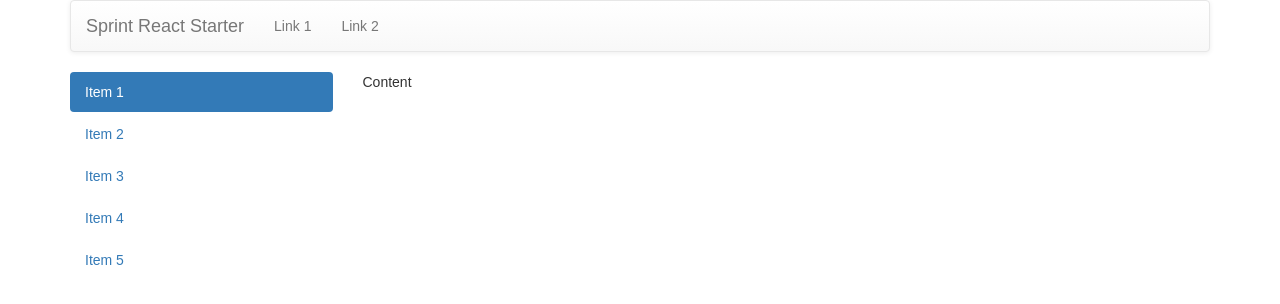
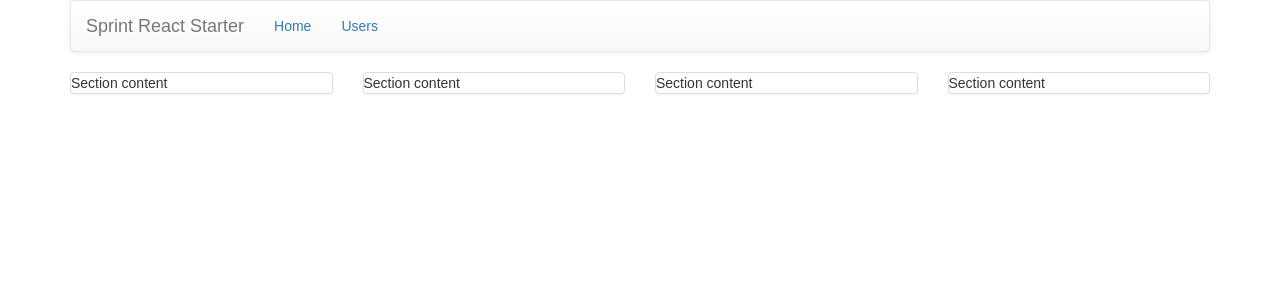
Before and after one commit to aabarmin/spring-react-starter, a React (Create React App) app in the folder frontend/: page / in a window 1280 px wide. Shown: the top 304 px of the page. Built offline with nearby package versions, Linux system fonts and the light colour scheme.

Commit message:
Added router, two components and navigation between them

```diff
--- a/frontend/package.json
+++ b/frontend/package.json
@@ -9,6 +9,7 @@
     "react-dom": "^16.0.0",
     "react-redux": "^5.0.6",
     "react-router": "^4.2.0",
+    "react-router-dom": "^4.2.2",
     "react-router-redux": "^4.0.8",
     "react-scripts": "1.0.17",
     "redux": "^3.7.2"
--- a/frontend/src/App.js
+++ b/frontend/src/App.js
@@ -1,48 +1,27 @@
 import React, { Component } from 'react';
+import {
+    BrowserRouter as Router,
+    Route
+} from 'react-router-dom';
 
 import Grid from 'react-bootstrap/lib/Grid';
-import Row from 'react-bootstrap/lib/Row';
-import Col from 'react-bootstrap/lib/Col';
 
-import Nav from 'react-bootstrap/lib/Nav';
-import NavItem from 'react-bootstrap/lib/NavItem';
-import Navbar from 'react-bootstrap/lib/Navbar';
-import NavbarHeader from 'react-bootstrap/lib/NavbarHeader';
-import NavbarBrand from 'react-bootstrap/lib/NavbarBrand';
+import Header from './app/Header';
 
+import Dashboard from './dashboard/Dashboard';
+import UsersComponent from './users/UsersComponent';
 
 class App extends Component {
     render() {
         return (
+            <Router>
                 <Grid>
-            <Navbar>
-                <NavbarHeader>
-                    <NavbarBrand>
-                        Sprint React Starter
-                    </NavbarBrand>
-                </NavbarHeader>
-                <Nav>
-                    <NavItem>Link 1</NavItem>
-                    <NavItem>Link 2</NavItem>
-                </Nav>
-            </Navbar>
-            <Row>
-                <Col sm={3}>
+                    <Header/>
 
-                    <Nav stacked bsStyle="pills" activeKey={1}>
-                        <NavItem eventKey={1}>Item 1</NavItem>
-                        <NavItem eventKey={2}>Item 2</NavItem>
-                        <NavItem eventKey={3}>Item 3</NavItem>
-                        <NavItem eventKey={4}>Item 4</NavItem>
-                        <NavItem eventKey={5}>Item 5</NavItem>
-                    </Nav>
-
-                </Col>
-                <Col sm={9}>
-                    Content
-                </Col>
-            </Row>
+                    <Route exact path="/" component={Dashboard} />
+                    <Route path="/users" component={UsersComponent} />
                 </Grid>
+            </Router>
         );
     }
 }
--- /dev/null
+++ b/frontend/src/app/Header.js
@@ -0,0 +1,33 @@
+import React, { Component } from 'react';
+
+import { Link } from 'react-router-dom';
+
+import Navbar from 'react-bootstrap/lib/Navbar';
+import NavbarHeader from 'react-bootstrap/lib/NavbarHeader';
+import NavbarBrand from 'react-bootstrap/lib/NavbarBrand';
+import Nav from 'react-bootstrap/lib/Nav';
+import NavItem from 'react-bootstrap/lib/NavItem';
+
+class Header extends Component {
+    render() {
+        return (
+            <Navbar>
+                <NavbarHeader>
+                    <NavbarBrand>
+                        Sprint React Starter
+                    </NavbarBrand>
+                </NavbarHeader>
+                <Nav>
+                    <NavItem>
+                        <Link to="/">Home</Link>
+                    </NavItem>
+                    <NavItem>
+                        <Link to="/users">Users</Link>
+                    </NavItem>
+                </Nav>
+            </Navbar>
+        )
+    }
+}
+
+export default Header;
--- /dev/null
+++ b/frontend/src/dashboard/Dashboard.js
@@ -0,0 +1,37 @@
+import React, { Component } from 'react';
+
+import Row from 'react-bootstrap/lib/Row';
+import Col from 'react-bootstrap/lib/Col';
+
+import Panel from 'react-bootstrap/lib/Panel';
+
+class Dashboard extends Component {
+    render() {
+        return (
+            <Row>
+                <Col sm={3}>
+                    <Panel header="Dashboard section">
+                        Section content
+                    </Panel>
+                </Col>
+                <Col sm={3}>
+                    <Panel header="Dashboard section">
+                        Section content
+                    </Panel>
+                </Col>
+                <Col sm={3}>
+                    <Panel header="Dashboard section">
+                        Section content
+                    </Panel>
+                </Col>
+                <Col sm={3}>
+                    <Panel header="Dashboard section">
+                        Section content
+                    </Panel>
+                </Col>
+            </Row>
+        )
+    }
+}
+
+export default Dashboard;
--- /dev/null
+++ b/frontend/src/users/Content.js
@@ -0,0 +1,13 @@
+import React, { Component } from 'react';
+
+class Content extends Component {
+    render() {
+        return (
+            <div>
+                Content
+            </div>
+        )
+    }
+}
+
+export default Content;
--- /dev/null
+++ b/frontend/src/users/Sidebar.js
@@ -0,0 +1,20 @@
+import React, { Component } from 'react';
+
+import Nav from 'react-bootstrap/lib/Nav';
+import NavItem from 'react-bootstrap/lib/NavItem';
+
+class Sidebar extends Component {
+    render() {
+        return (
+            <Nav stacked bsStyle="pills" activeKey={1}>
+                <NavItem eventKey={1}>Item 1</NavItem>
+                <NavItem eventKey={2}>Item 2</NavItem>
+                <NavItem eventKey={3}>Item 3</NavItem>
+                <NavItem eventKey={4}>Item 4</NavItem>
+                <NavItem eventKey={5}>Item 5</NavItem>
+            </Nav>
+        )
+    }
+}
+
+export default Sidebar;
--- /dev/null
+++ b/frontend/src/users/UsersComponent.js
@@ -0,0 +1,24 @@
+import React, { Component } from 'react';
+
+import Row from 'react-bootstrap/lib/Row';
+import Col from 'react-bootstrap/lib/Col';
+
+import Sidebar from './Sidebar';
+import Content from './Content';
+
+class UsersComponent extends Component {
+    render() {
+        return (
+            <Row>
+                <Col sm={3}>
+                    <Sidebar/>
+                </Col>
+                <Col sm={9}>
+                    <Content/>
+                </Col>
+            </Row>
+        )
+    }
+}
+
+export default UsersComponent;
```
Also changed, not shown: frontend/src/App.css (deleted, +0 -28 lines). Lines whose indentation alone changed are shown as unchanged.
